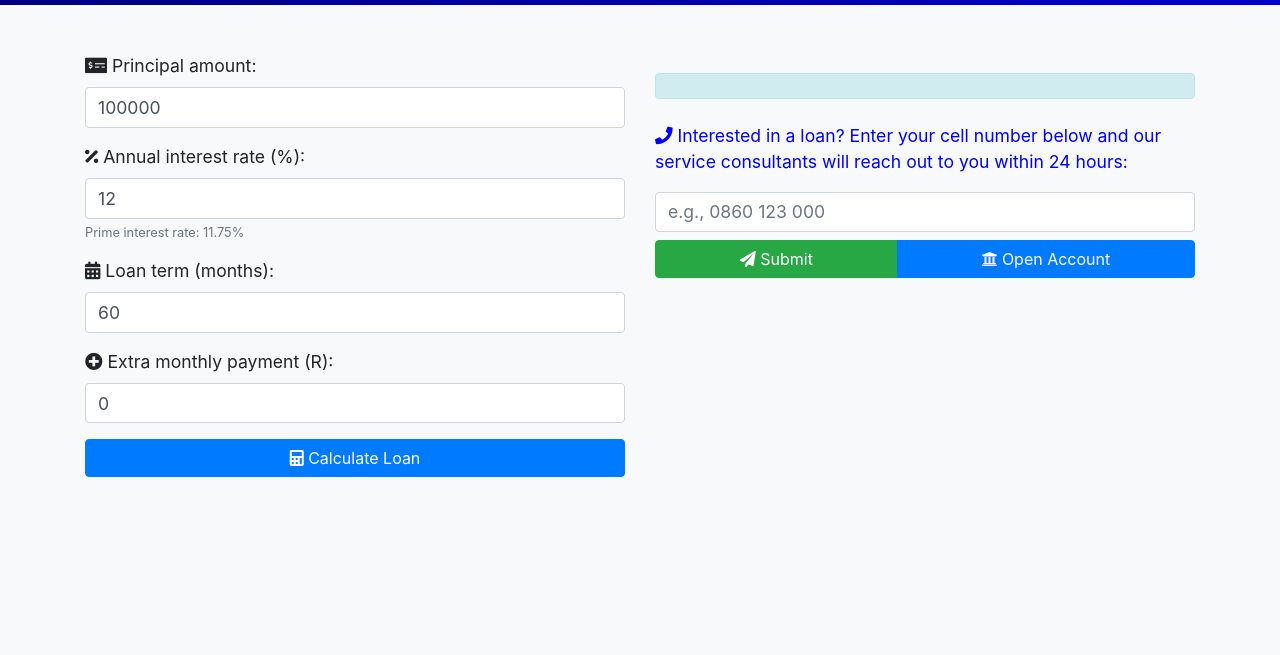
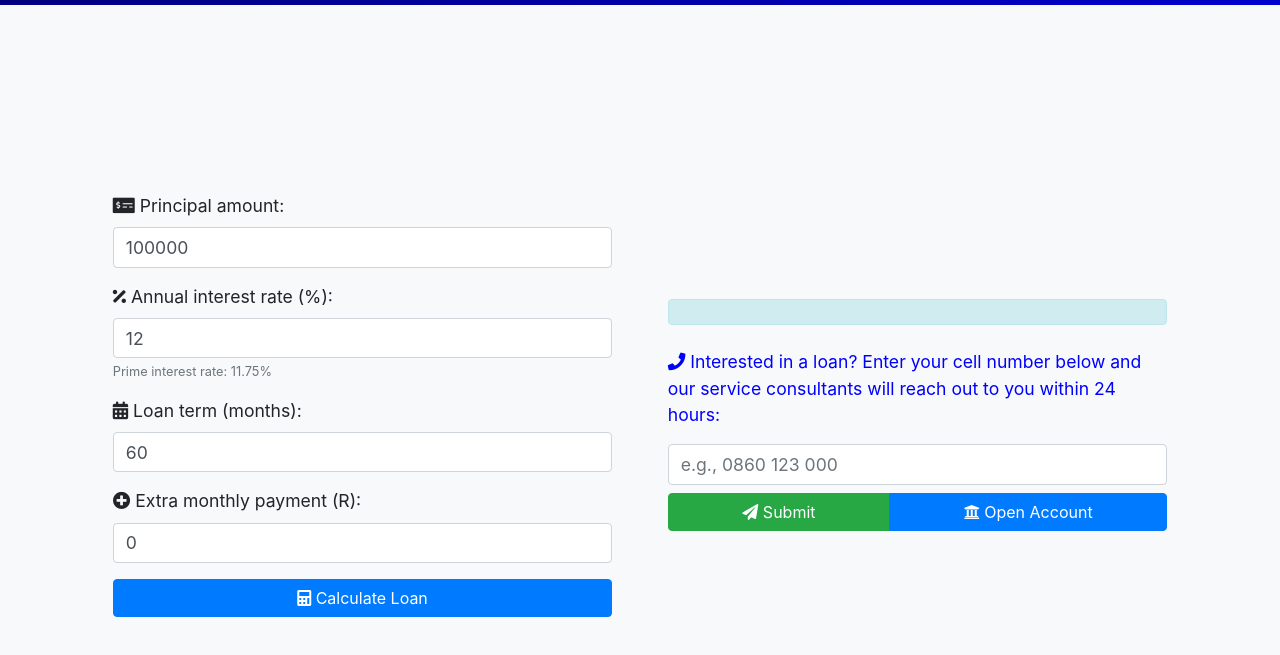
Before and after one commit to QasimHack912/Van-Tech, a plain HTML site: page index.html in a window 1280 px wide. Shown: the part 111-766 px from the top of the page. Drawn offline with nearby package versions, Linux system fonts and the light colour scheme.

Commit message:
Update index.html

```diff
--- a/index.html
+++ b/index.html
@@ -36,6 +36,17 @@
         color: blue;
         font-size: 1.1em;
     }
+    .container-flex {
+        display: flex;
+        justify-content: space-around;
+        align-items: center;
+        height: 100vh;
+    }
+    .container-flex > div {
+        display: inline-block;
+        width: 45%;
+        vertical-align: top;
+    }
     .btn-group {
         display: flex;
         justify-content: space-between;
@@ -52,9 +63,8 @@
     </div>
 </nav>
 
-<div class="container my-5">
-    <div class="row">
-        <div class="col-lg-6 col-md-12 mb-4">
+<div class="container container-flex">
+    <div>
         <div class="form-group">
             <label for="principal"><i class="fas fa-money-check-alt"></i> Principal amount:</label>
             <input type="number" class="form-control" id="principal" value="100000">
@@ -74,7 +84,7 @@
         </div>
         <button onclick="loanCalc()" class="btn btn-primary btn-block"><i class="fas fa-calculator"></i> Calculate Loan</button>
     </div>
-        <div class="col-lg-6 col-md-12">
+    <div>
         <div id="result" class="result alert alert-info">
             <!-- Results will be displayed here -->
         </div>
@@ -84,7 +94,6 @@
             <div class="btn-group mt-2">
                 <button class="btn btn-success"><i class="fas fa-paper-plane"></i> Submit</button>
                 <button class="btn btn-primary" onclick="openAccount()"><i class="fas fa-university"></i> Open Account</button>
-                </div>
             </div>
         </div>
     </div>
```
Lines whose indentation alone changed are shown as unchanged.
